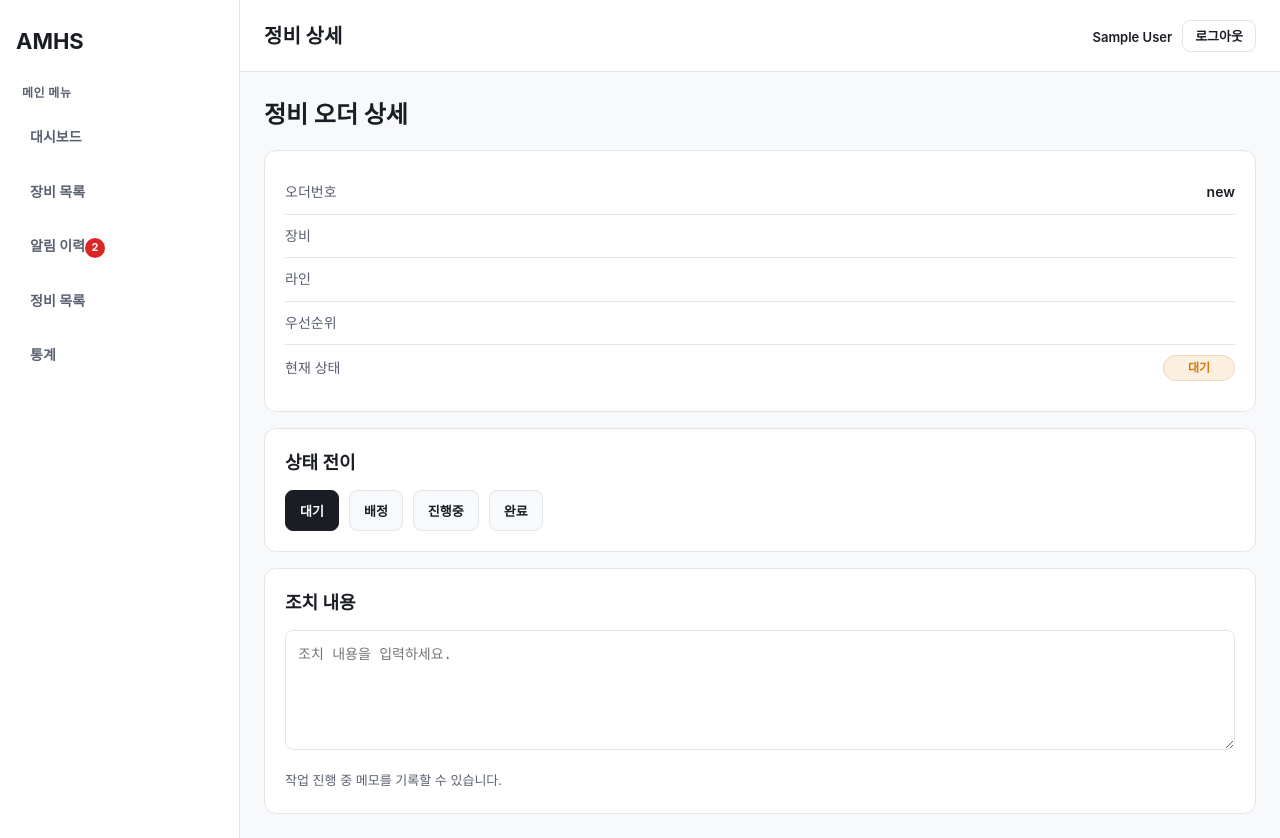
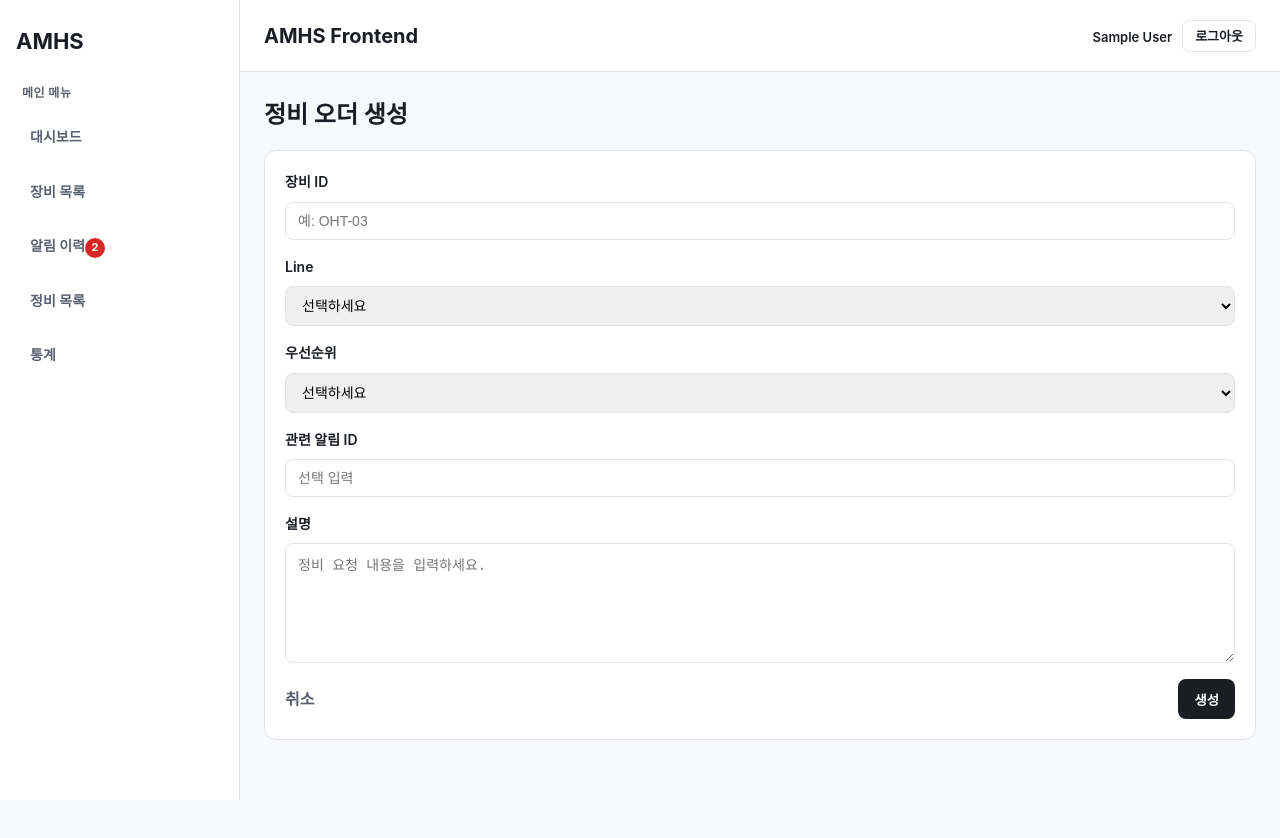
Before and after one commit to SF-KONA/AMHS-frontend, a Vue app: page /maintenance/new in a window 1280 px wide. After the commit the page ends 800 px from the top, so only its background shows below. Built offline with nearby package versions, Linux system fonts and the light colour scheme; sample sign-in values are in the browser's storage.

Commit message:
feat: 정비 오더 생성 화면 및 생성 동작 추가

```diff
--- a/src/router/index.js
+++ b/src/router/index.js
@@ -34,6 +34,12 @@ const routes = [
         path: '/maintenance',
         name: 'maintenance',
         component: () => import('../views/maintenance/MaintenanceListView.vue'),
+        meta: { requiresAuth: true },
+    },
+    {
+        path: '/maintenance/new',
+        name: 'maintenance-create',
+        component: () => import('../views/maintenance/new/MaintenanceCreateView.vue'),
         meta: { requiresAuth: true },
     },
     {
--- a/src/stores/maintenanceStore.js
+++ b/src/stores/maintenanceStore.js
@@ -52,5 +52,9 @@ export const useMaintenanceStore = defineStore('maintenance', {
                 target.actionMemo = memo
             }
         },
+
+        addOrder(order) {
+            this.orderList.unshift(order)
+        },
     },
 })
--- a/src/views/maintenance/MaintenanceListView.vue
+++ b/src/views/maintenance/MaintenanceListView.vue
@@ -2,6 +2,12 @@
     <AppLayout>
         <div class="page-section">
             <h2 class="page-title">정비 오더 목록</h2>
+
+            <div class="top-action-row">
+                <router-link to="/maintenance/new" class="create-button">
+                    정비 오더 생성
+                </router-link>
+            </div>
 
             <div class="summary-cards">
                 <div class="summary-card">
@@ -132,6 +138,23 @@ function getOrderStatusClass(status) {
 
 <style scoped>
 
+.top-action-row {
+    display: flex;
+    justify-content: flex-end;
+}
+
+.create-button {
+    display: inline-flex;
+    align-items: center;
+    height: 40px;
+    padding: 0 16px;
+    border-radius: 8px;
+    background: var(--color-text);
+    color: #fff;
+    text-decoration: none;
+    font-weight: 700;
+}
+
 .order-status-badge {
     display: inline-flex;
     align-items: center;
--- /dev/null
+++ b/src/views/maintenance/new/MaintenanceCreateView.vue
@@ -0,0 +1,190 @@
+<template>
+    <AppLayout>
+        <div class="page-section">
+            <h2 class="page-title">정비 오더 생성</h2>
+
+            <div class="form-card">
+                <div class="form-group">
+                    <label>장비 ID</label>
+                    <input v-model="form.eqId" type="text" placeholder="예: OHT-03" />
+                </div>
+
+                <div class="form-group">
+                    <label>Line</label>
+                    <select v-model="form.lineId">
+                        <option value="">선택하세요</option>
+                        <option value="LINE-1">LINE-1</option>
+                        <option value="LINE-2">LINE-2</option>
+                        <option value="LINE-3">LINE-3</option>
+                        <option value="LINE-4">LINE-4</option>
+                    </select>
+                </div>
+
+                <div class="form-group">
+                    <label>우선순위</label>
+                    <select v-model="form.priority">
+                        <option value="">선택하세요</option>
+                        <option value="HIGH">HIGH</option>
+                        <option value="MEDIUM">MEDIUM</option>
+                        <option value="LOW">LOW</option>
+                    </select>
+                </div>
+
+                <div class="form-group">
+                    <label>관련 알림 ID</label>
+                    <input v-model="form.alertId" type="text" placeholder="선택 입력" />
+                </div>
+
+                <div class="form-group">
+                    <label>설명</label>
+                    <textarea
+                        v-model="form.description"
+                        placeholder="정비 요청 내용을 입력하세요."
+                    />
+                </div>
+
+                <p v-if="errorMessage" class="error-message">
+                    {{ errorMessage }}
+                </p>
+
+                <div class="action-row">
+                    <router-link to="/maintenance" class="cancel-link">
+                        취소
+                    </router-link>
+
+                    <button class="save-button" @click="handleCreate">
+                        생성
+                    </button>
+                </div>
+            </div>
+        </div>
+    </AppLayout>
+</template>
+
+<script setup>
+import { reactive, ref } from 'vue'
+import { useRouter, useRoute } from 'vue-router'
+import AppLayout from '../../../layouts/AppLayout.vue'
+import { useMaintenanceStore } from '../../../stores/maintenanceStore'
+
+const router = useRouter()
+const route = useRoute()
+const maintenanceStore = useMaintenanceStore()
+
+const errorMessage = ref('')
+
+const form = reactive({
+    eqId: '',
+    lineId: '',
+    priority: '',
+    alertId: route.query.alertId || '',
+    description: '',
+})
+
+function handleCreate() {
+    errorMessage.value = ''
+
+    if (!form.eqId || !form.lineId || !form.priority) {
+        errorMessage.value = '장비 ID, Line, 우선순위는 필수입니다.'
+        return
+    }
+
+    const nextNumber = maintenanceStore.orderList.length + 1
+    const orderId = `MO-${String(nextNumber).padStart(3, '0')}`
+
+    maintenanceStore.addOrder({
+        orderId,
+        eqId: form.eqId,
+        lineId: form.lineId,
+        priority: form.priority,
+        status: 'OPEN',
+        actionMemo: form.description,
+        alertId: form.alertId,
+    })
+
+    router.push('/maintenance')
+}
+</script>
+
+<style scoped>
+.page-section {
+    display: flex;
+    flex-direction: column;
+    gap: 16px;
+}
+
+.page-title {
+    margin: 0;
+    font-size: 24px;
+    font-weight: 700;
+    color: var(--color-text);
+}
+
+.form-card {
+    background: var(--color-surface);
+    border: 1px solid var(--color-border);
+    border-radius: 12px;
+    padding: 20px;
+    display: flex;
+    flex-direction: column;
+    gap: 16px;
+}
+
+.form-group {
+    display: flex;
+    flex-direction: column;
+    gap: 8px;
+}
+
+.form-group label {
+    font-size: 14px;
+    font-weight: 600;
+    color: var(--color-text);
+}
+
+.form-group input,
+.form-group select,
+.form-group textarea {
+    width: 100%;
+    border: 1px solid var(--color-border);
+    border-radius: 8px;
+    padding: 10px 12px;
+    font-size: 14px;
+    box-sizing: border-box;
+}
+
+.form-group textarea {
+    min-height: 120px;
+    resize: vertical;
+}
+
+.error-message {
+    margin: 0;
+    font-size: 13px;
+    color: var(--color-danger);
+}
+
+.action-row {
+    display: flex;
+    justify-content: space-between;
+    align-items: center;
+    gap: 12px;
+}
+
+.cancel-link {
+    color: var(--color-text-muted);
+    text-decoration: none;
+    font-weight: 600;
+}
+
+.save-button {
+    height: 40px;
+    padding: 0 16px;
+    border: none;
+    border-radius: 8px;
+    background: var(--color-text);
+    color: #fff;
+    font-weight: 700;
+    cursor: pointer;
+}
+</style>
```
